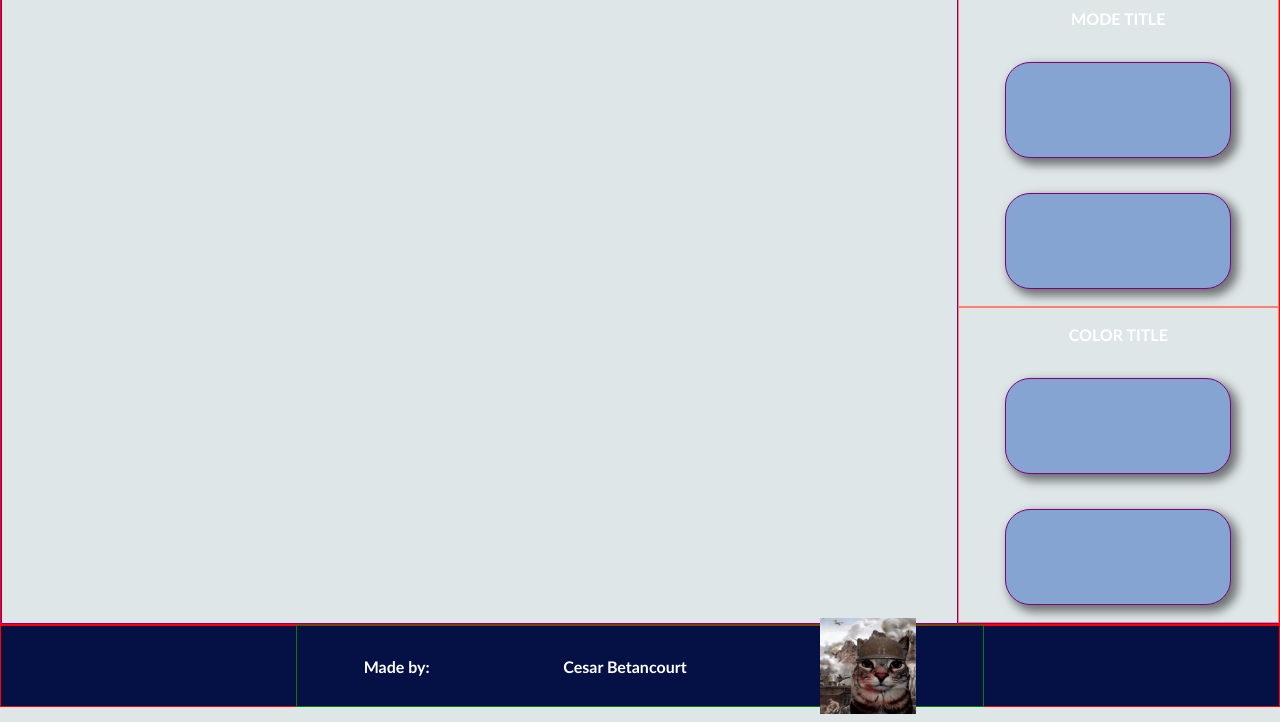
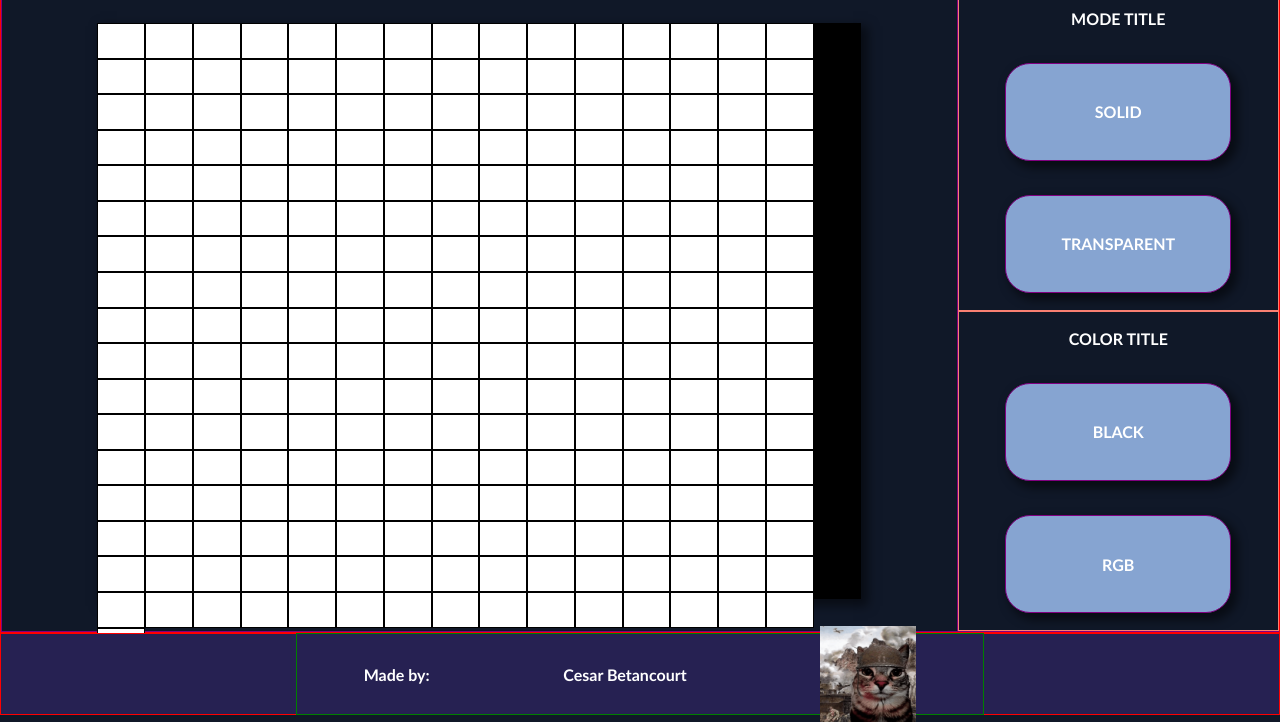
Before and after one commit to xobett/Etch-a-Sketch, a plain HTML site: page index.html in a window 1280 px wide. Shown: the part 93-815 px from the top of the page. Drawn offline with Linux system fonts and the light colour scheme.

Commit message:
Fix grid layout and resizing

```diff
--- a/index.html
+++ b/index.html
@@ -12,17 +12,20 @@
         <div class="title">Etch-A-Sketch!</div>
     </div>
     <div class="body-container">
-        <div class="grid-container"></div>
+        <div class="grid-container">
+            <div class="grid">
+            </div>
+        </div>
         <div class="grid-settings-container">
             <div class="mode-container">
                 <div class="mode-title">MODE TITLE</div>
-                <div class="solid-mode-button"></div>
-                <div class="transparent-mode-button"></div>
+                <div class="solid-mode-button">SOLID</div>
+                <div class="transparent-mode-button">TRANSPARENT</div>
             </div>
             <div class="color-container">
                 <div class="color-title">COLOR TITLE</div>
-                <div class="black-color-button"></div>
-                <div class="rgb-color-button"></div>
+                <div class="black-color-button">BLACK</div>
+                <div class="rgb-color-button">RGB</div>
             </div>
         </div>
     </div>
--- a/script.js
+++ b/script.js
@@ -1,5 +1,53 @@
-// #region GRID SETTINGS
-let gridSize = 16;
-// #endregion GRID SETTINGS
+// GRID SETTINGS
+const grid = document.querySelector(".grid");
 
-const baseContainer = document.querySelector(".grid-container");
+const gridWidth = grid.clientWidth;
+const gridHeight = grid.clientHeight;
+
+// BUTTONS
+const solidModeBtn = document.querySelector(".solid-mode-button");
+const transparentModeBtn = document.querySelector(".transparent-mode-button");
+
+const blackColorBtn = document.querySelector(".black-color-button");
+const rgbColorBtn = document.querySelector(".rgb-color-button");
+
+solidModeBtn.addEventListener("click", () => resetGrid())
+
+
+drawGrid(16)
+
+function drawGrid(size) {
+    unitWidth = gridWidth / size;
+    unitHeight = gridHeight / size;
+
+    for (let i = 0; i < size * size; i++){
+        const unit = document.createElement("div");
+        unit.setAttribute("class", "grid-unit");
+
+
+        unit.style.setProperty("--unit-width", `${unitWidth}px`);
+        unit.style.setProperty("--unit-height", `${unitHeight}px`);
+
+        grid.appendChild(unit);
+    }
+}
+
+function resetGrid() {
+    if (!grid.firstChild) return;
+
+    while (grid.firstChild) {
+    grid.removeChild(grid.firstChild);
+   }
+}
+
+let windowResized = false;
+
+function resizeAlert() {
+    if (windowResized) return;
+    windowResized = true;
+
+    alert("Page will refresh to update grid size.");
+    location.reload();
+}
+
+window.addEventListener("resize", () => resizeAlert());
--- a/style.css
+++ b/style.css
@@ -1,6 +1,6 @@
 body{
     height: 100vh;
-    background-color: rgba(209, 220, 223, 0.692);
+    background-color: #101828;
     margin: 0;
 
     display: flex;
@@ -23,7 +23,7 @@ body{
     height: 10%;
     min-height: 80px;
 
-    background-color: #051144;
+    background-color: #262152;
 }
 
 /*HEADER*/
@@ -54,6 +54,38 @@ body{
 
 .grid-container{
     flex: auto;
+
+    display: flex;
+    justify-content: center;
+    align-items: center;
+}
+
+.grid{
+    flex-grow: 0;
+
+    background-color: black;
+    height: 90%;
+    width: 80%;
+
+    box-shadow: 5px 5px 10px 2px rgba(0, 0, 0, 0.5);
+
+    display: flex;
+    flex-wrap: wrap;
+}
+
+.grid-unit {
+    background-color: white;
+    border: 1px solid black;
+    box-sizing: border-box;
+
+    width: var(--unit-width);
+    height: var(--unit-height);
+
+    margin: 0;
+}
+
+.grid-unit:hover{
+    background-color: lightslategrey;
 }
 
 .grid-settings-container{
@@ -87,10 +119,14 @@ body{
 
     background-color: rgb(134, 164, 209);
     border-radius: 25px;
-    box-shadow: 5px 5px 10px 2px rgba(0, 0, 0, 0.5);;
+    box-shadow: 5px 5px 10px 2px rgba(0, 0, 0, 0.5);
 
     width: 70%;
     height: 30%;
+
+    display: flex;
+    justify-content: center;
+    align-items: center;
 }
 
 /*FOOTER*/
```
